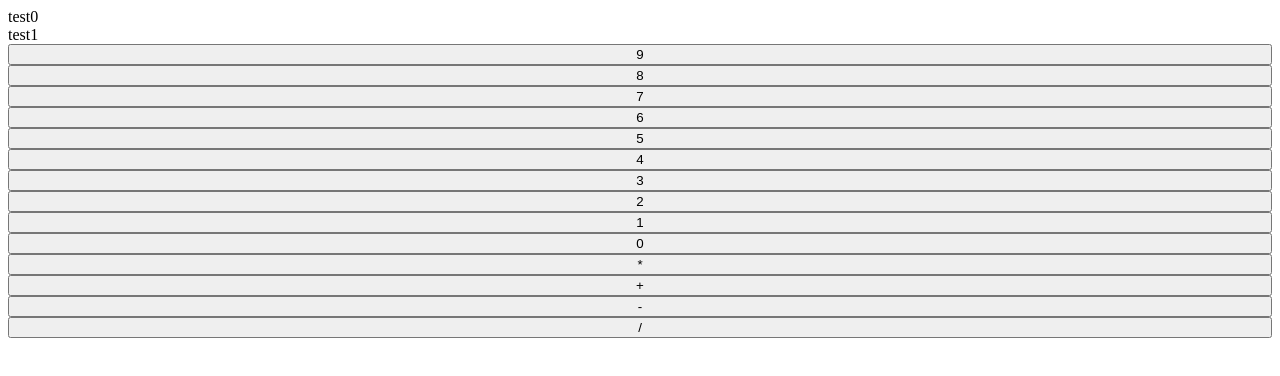
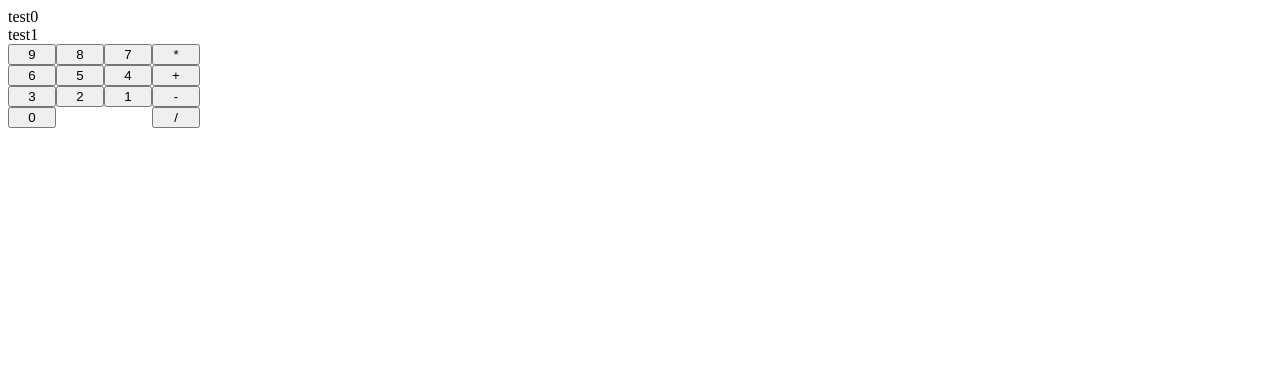
Before and after one commit to jwrigl/Calculator, a plain HTML site: page index.html in a window 1280 px wide. Drawn offline with Linux system fonts and the light colour scheme.

Commit message:
Amend build functions to display html correctly

```diff
--- a/index.html
+++ b/index.html
@@ -14,11 +14,13 @@
         <div id="outputContainer">
 
         </div>
-        <div id="numberContainer">
+        <div id="buttonsContainer">
+            <div id="numberContainer">
 
-        </div>
-        <div id="operatorContainer">
+            </div>
+            <div id="operatorContainer">
 
+            </div>
         </div>
     </div>
 </body>
--- a/script.js
+++ b/script.js
@@ -36,7 +36,7 @@ function buildNumberGrid() {
         container.appendChild(btn)
     }
     container.style.display = "grid";
-    container.style.gridTemplateColumns=`repeat(3), 20px)`;
+    container.style.gridTemplateColumns = "repeat(3, 3rem)";
 
 }
 
@@ -52,7 +52,7 @@ function buildOperatorGrid() {
         container.appendChild(btn)
     }
     container.style.display = "grid";
-    container.style.gridTemplateColumns=`repeat(1), 2rem)`;
+    container.style.gridTemplateColumns=`repeat(1, 3rem)`;
 
 }
 
--- a/styles.css
+++ b/styles.css
@@ -2,3 +2,12 @@
     display: flex;
     flex-direction: column;
 }
+
+#mainContainer {
+    display: flex;
+    flex-direction: column;
+}
+
+#buttonsContainer {
+    display: flex;
+}
```
